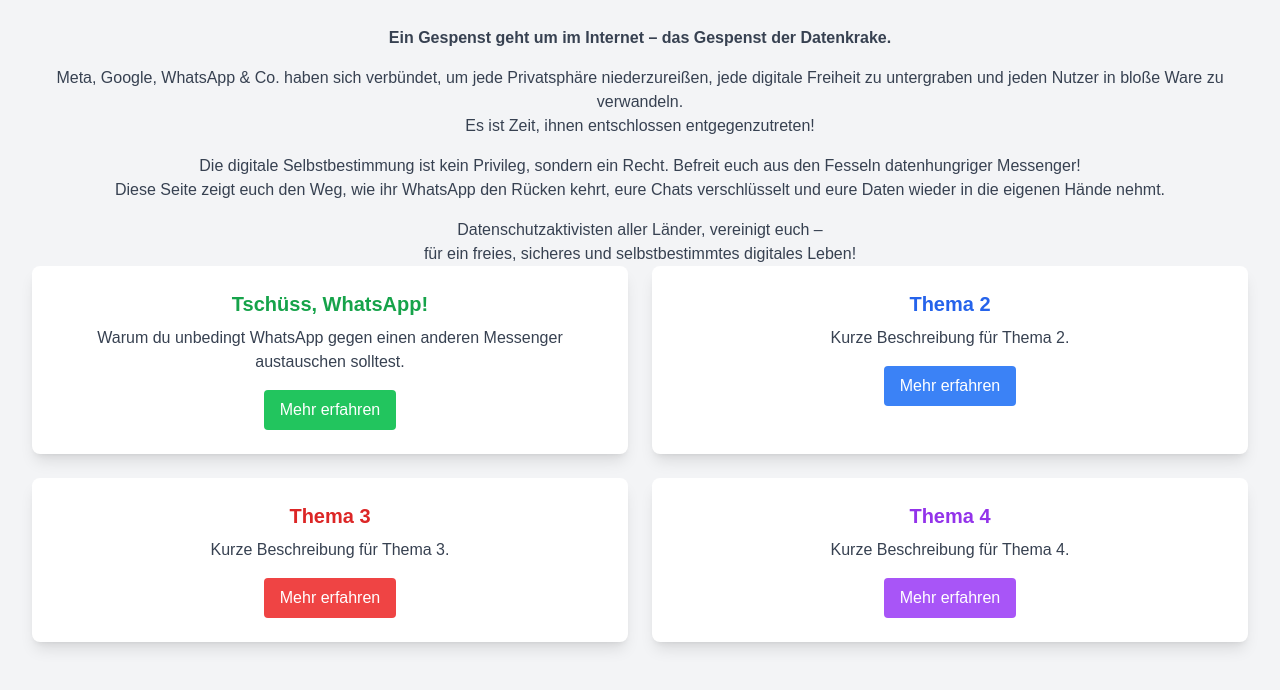
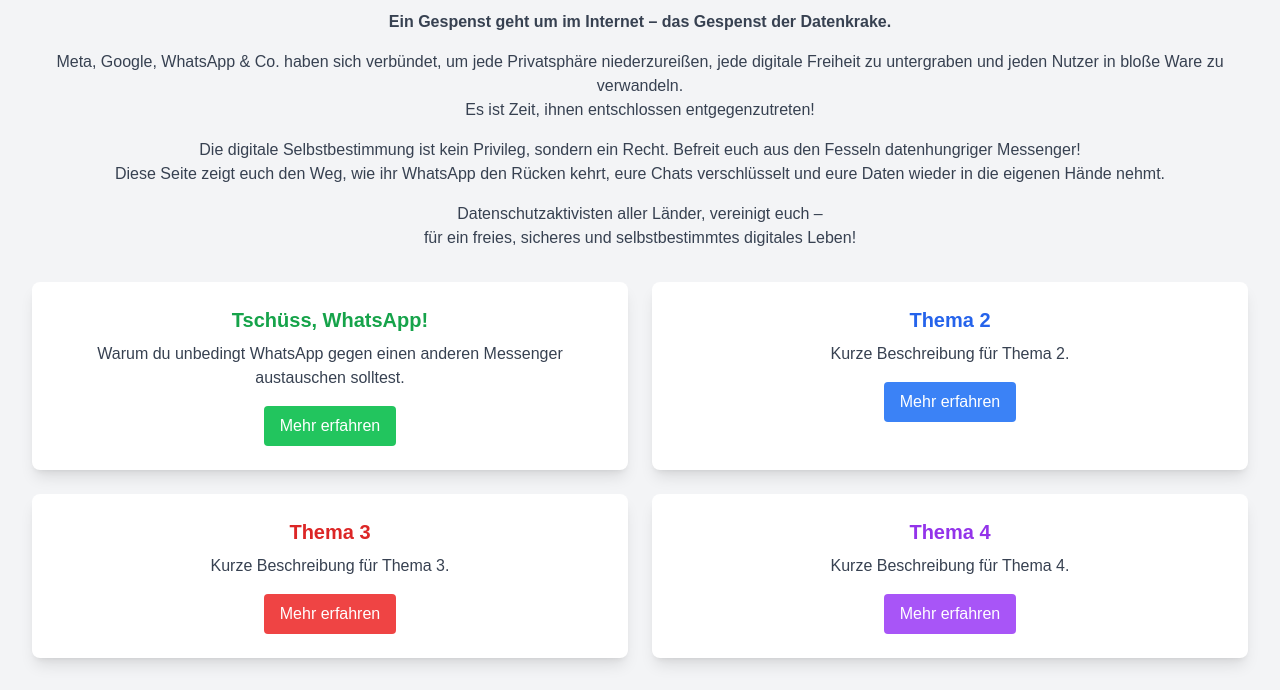
Before and after one commit to cholze/voelker-stoert-die-signale, a plain HTML site: page index.html in a window 1280 px wide. Shown: the part 110-800 px from the top of the page. Drawn offline with nearby package versions, Linux system fonts and the light colour scheme.

Commit message:
margin to grid

```diff
--- a/index.html
+++ b/index.html
@@ -15,7 +15,7 @@
         <p class="mt-4 text-gray-700 font-bold text-center">Ein Gespenst geht um im Internet – das Gespenst der Datenkrake.</p>
         <p class="mt-4 text-gray-700 text-center">Meta, Google, WhatsApp & Co. haben sich verbündet, um jede Privatsphäre niederzureißen, jede digitale Freiheit zu untergraben und jeden Nutzer in bloße Ware zu verwandeln.</br>Es ist Zeit, ihnen entschlossen entgegenzutreten!</p>
         <p class="mt-4 text-gray-700 text-center">Die digitale Selbstbestimmung ist kein Privileg, sondern ein Recht. Befreit euch aus den Fesseln datenhungriger Messenger!</br>Diese Seite zeigt euch den Weg, wie ihr WhatsApp den Rücken kehrt, eure Chats verschlüsselt und eure Daten wieder in die eigenen Hände nehmt.</p>
-        <p class="mt-4 text-gray-700 text-center">Datenschutzaktivisten aller Länder, vereinigt euch – </br>für ein freies, sicheres und selbstbestimmtes digitales Leben!</br></p>
+        <p class="mt-4 mb-8 text-gray-700 text-center">Datenschutzaktivisten aller Länder, vereinigt euch – </br>für ein freies, sicheres und selbstbestimmtes digitales Leben!</p>
 
         <div class="grid grid-cols-2 gap-6">
             <div class="bg-white shadow-lg rounded-lg p-6 text-center">
```
